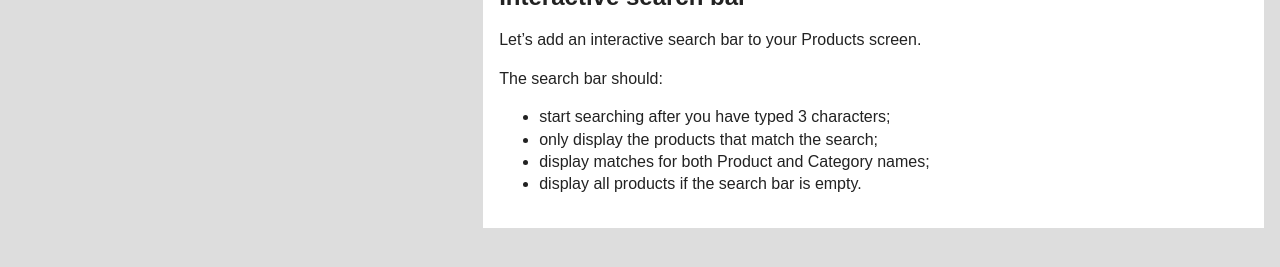
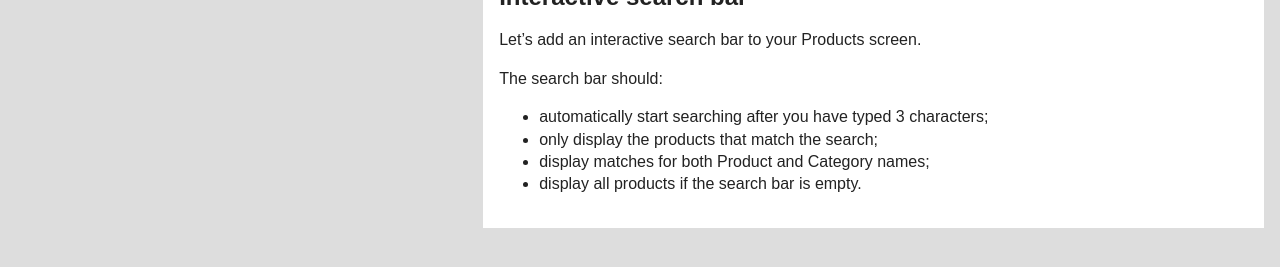
Before and after one commit to codex-academy/FindYourData, a Jekyll site: the page built from index.md, in a window 1280 px wide. Shown: the part 371-638 px from the top of the page. Built offline with Jekyll 4.4.1, drawn with Linux system fonts in a browser that asks for light colours.

```diff
--- a/index.md
+++ b/index.md
@@ -18,7 +18,7 @@ Let's add an interactive search bar to your Products screen.
 
 The search bar should:
 
-* start searching after you have typed 3 characters;
+* automatically start searching after you have typed 3 characters;
 * only display the products that match the search;
 * display matches for both Product and Category names;
 * display all products if the search bar is empty.
```
Also changed, not shown: steps/search.md (+3 -1 lines).
